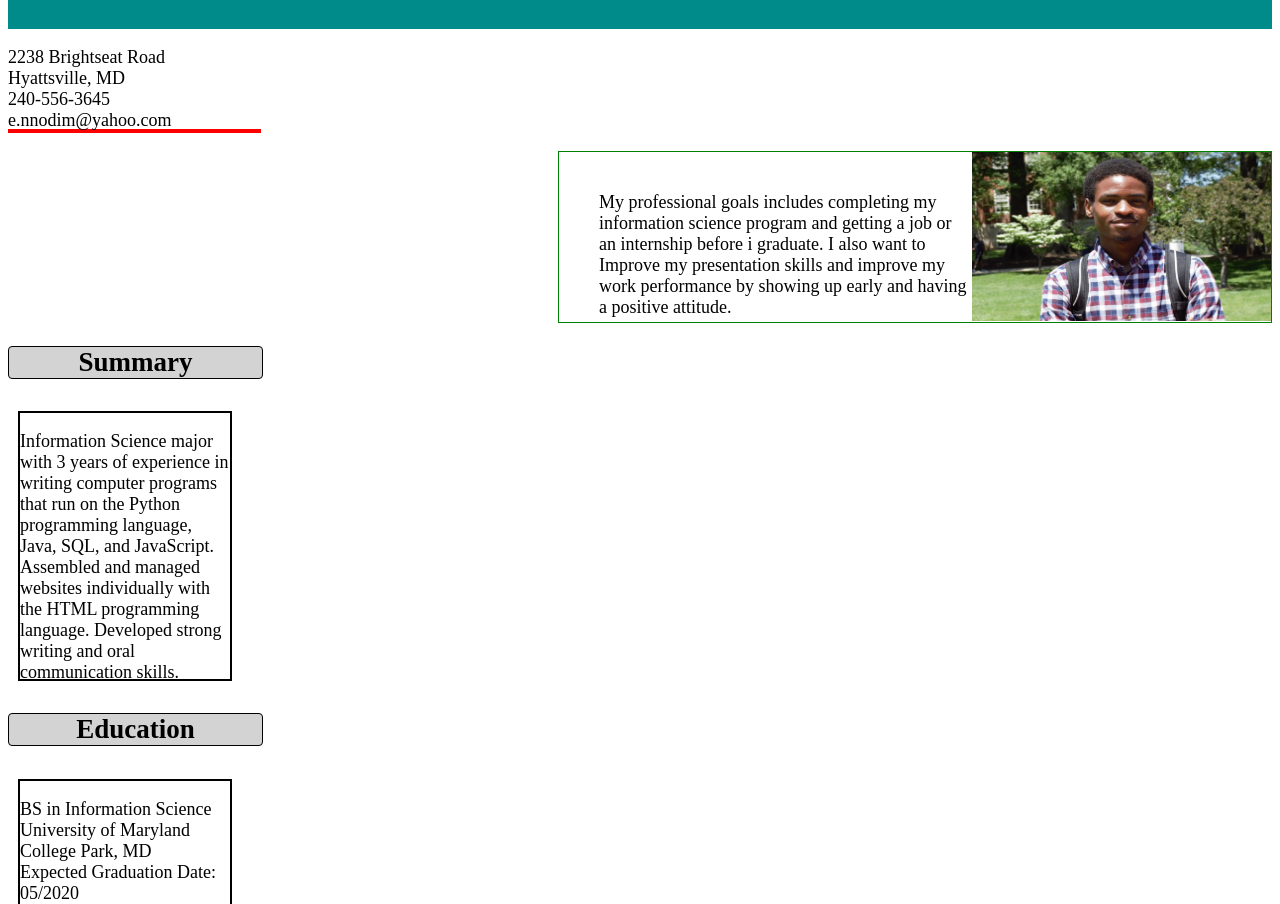
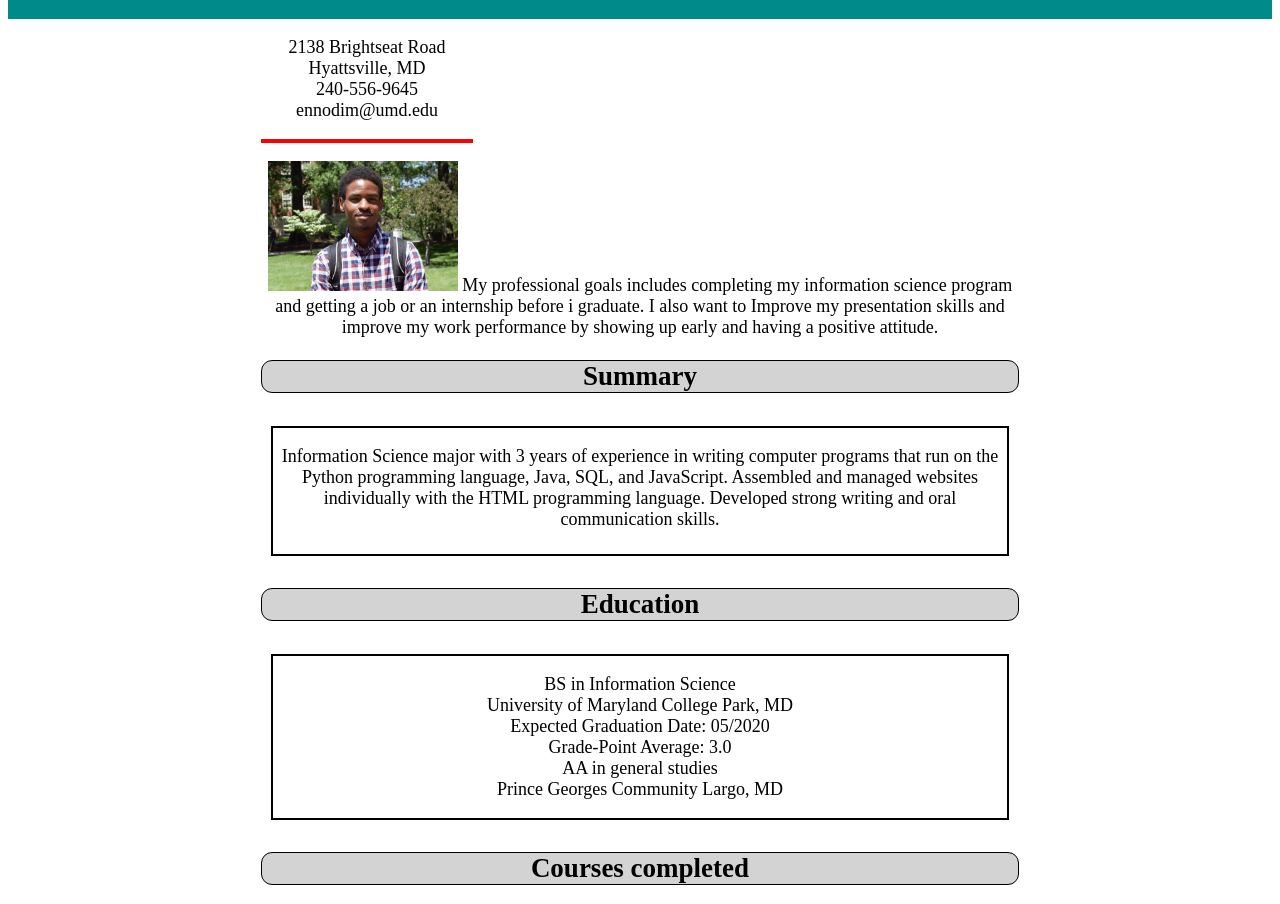
Before and after one commit to emmanuel-nnodim/INST-377, a plain HTML site: page index.html in a window 1280 px wide. Shown: the part 109-1013 px from the top of the page. Drawn offline with Linux system fonts and the light colour scheme.

Commit message:
Final Update#2

```diff
--- a/index.html
+++ b/index.html
@@ -1,5 +1,5 @@
 <!DOCTYPE html>
-<html>
+<html lang="en-US">
 
 <head>
     <title>Assignment 1: HTML & CSS </title>
@@ -7,33 +7,30 @@
 </head>
 
 <body>
-    <div class="container">
     <div class="name_header">
         <h1>Emmanuel Nnodim</h1>
     </div>
+    <div class="container">
         <div class="personal_info">
             <p>
-                2238 Brightseat Road<br>
+                2138 Brightseat Road<br>
                 Hyattsville, MD<br>
-                240-556-3645<br>
-                e.nnodim@yahoo.com
+                240-556-9645<br>
+                ennodim@umd.edu
             </p>
         </div>
 
-        <div>
-            <img src="my_portrait_pic.jpg" title="This is my portrait photo" width="300" height="170" align="right">
-            <p id="box">My professional goals includes completing my information science program and getting a
+        <div class="image">
+            <p>
+                <img class="site_image" src="my_portrait_pic.jpg" title="This is my portrait photo">
+                My professional goals includes completing my information science program and getting a
                 job or an internship before i graduate. I also want to Improve my presentation skills and improve
                 my work performance by showing up early and having a positive attitude.
-
             </p>
         </div>
-
-        <div class="background_info">
         <h2 class="sum_edu_heading">Summary</h2>
-
         <div class="Edu-Sum-flexbox-container">
-                <div class=" flex-item Sum_flexbox">
+            <div class="Sum_flexbox flex-item2">
                 <p>Information Science major with 3 years of experience in writing computer programs that run on
                     the Python programming language, Java, SQL,
                     and JavaScript. Assembled and managed websites individually with the HTML programming language.
@@ -44,7 +41,7 @@
             </div>
 
             <h2 class="sum_edu_heading">Education</h2>
-                <div class="flex-item EDU_flexbox">
+            <div class="EDU_flexbox flex-item2">
                 <p>BS in Information Science<br>
                     University of Maryland College Park, MD<br>
                     Expected Graduation Date: 05/2020<br>
@@ -52,7 +49,6 @@
                     AA in general studies<br>
                     Prince Georges Community Largo, MD<br>
                 </p>
-                </div>
             </div>
         </div>
 
@@ -98,7 +94,7 @@
 
         <div class="flexbox_container">
             <div class="flexbox_item flexbox_item_1">
-                <p><b>Microsoft</b><br>
+                <p> <ins><b>Microsoft</b></ins> <br>
                     Job Description: Set up, configure, and support Microsoft windows operating systems,
                     Microsoft Office suite of applications, and other windows based applications including all patch
                     and service pack levels.
@@ -108,7 +104,7 @@
                 </p>
             </div>
             <div class="flexbox_item flexbox_item_2">
-                <p><b>Facebook</b><br>
+                <p> <ins><b>Facebook</b></ins> <br>
                     Job Description: Includes providing analytical, strategic, and operational support for Facebook's
                     business product marketing organization.
                     New employees are responsible for establishing and refining rhythm of business analyses and weekly
@@ -119,7 +115,7 @@
 
             </div>
             <div class="flexbox_item flexbox_item_3">
-                <p><b>Accountant</b><br>
+                <p> <ins><b>Accountant</b></ins> <br>
                     Job Description:Analyze financial information and prepare financial reports to determine or maintain
                     record of assets, liabilities,
                     profit and loss, tax liability, or other financial activities within an organization.
@@ -128,9 +124,10 @@
                     completeness, and conformance to reporting and procedural standardsPrepare, examine, and analyze
                     accounting records, financial statements,
                     and other financial reports to assess accuracy, completeness, and conformance to reporting and
-                    procedural standards
+                    procedural standards.
                 </p>
             </div>
+
         </div>
 
     </div>
--- a/styles.css
+++ b/styles.css
@@ -1,108 +1,97 @@
-.container{
-    background-color:white;
-    font-size: 18px;
+.container {
+  width: 60%;
+  text-align: center;
+  margin: 0 auto;
+  background-color: white;
+  font-size: 18px;
 }
 
-#box{
-    text-align: left;
-    position: relative;
-    margin-left: 550px;
-    width:50%;
-    height: 90px;
-    border:1px solid green;
-    padding:40px;
+.name_header {
+  background-color: darkcyan;
+  color: white;
+  text-align: center;
+  padding: 20px 30px 20px 60px;
+}
+.personal_info {
+  border-bottom: 4px solid red;
+  width: 28%;
 }
 
-.name_header{
-    background-color:darkcyan;
-    color:white;
-    text-align:center;
-    padding:20px 30px 20px 60px;
+.heading2,
+.sum_edu_heading {
+  border: 1px solid black;
+  border-radius: 11px;
+  text-align: center;
+  background-color: lightgrey;
 }
-.personal_info{
-    border-bottom: 4px solid red;
-    width:20%;
-    height: 82px;
+h2:hover {
+  background-color: yellow;
+  color: red;
 }
 
-.heading2,.sum_edu_heading{
-    border: 1px solid black;
-    border-radius: 4px;
-    /*width:25%;*/
-    text-align:center;
-    background-color:lightgrey;
-}
-.sum_edu_heading{
-    width:20%;
+.para,
+ul {
+  border: 10px outset rgb(184, 221, 212);
+  padding: 50px;
+  margin: auto;
+  text-align: left;
 }
 
-.para,ul{
-    border:10px outset rgb(184, 221, 212);
-    width:500px;
-
-    padding:50px;
-    margin:auto;
-    text-align: left;
+.site_image {
+  width: 190px;
+  height: 130px;
 }
 
-
-.flexbox_container{
-    display:flex;
-    justify-content: space-between;
-    color:darkslateblue;
-    font-family:Georgia;
-
+.flexbox_container {
+  display: flex;
+  flex-direction: row;
 }
-.flexbox_item{
-    width:auto;
-    height: auto;
-    margin:10px;
-    border:2px double black;
-    background-color:white;
-
+.flexbox_item {
+  width: auto;
+  height: auto;
+  margin: 10px;
+  border: 2px double black;
+  background-color: white;
 }
 
-.flexbox_item_1{
-    min-height: 100px;
+.flexbox_item_1,
+.flexbox_item_2,
+.flexbox_item_3 {
+  min-height: 100px;
+  background-color: lightyellow;
+  font-family: Georgia;
+  font-size: 19px;
 }
 
-.flexbox_item_2{
-    min-height: 100px;
+.Edu-Sum-flexbox-container {
+  display: flex;
+  text-align: center;
+  flex-direction: column;
 }
 
-.flexbox_item_3{
-    min-height: 100px;
+.flex-item2 {
+  width: auto;
+  margin: 10px;
+  border: 2px solid black;
+  background-color: white;
 }
 
-
-
-.Edu-Sum-flexbox-container{
-    display:flex;
-    flex-direction: column;
+.Sum_flexbox {
+  min-height: 126px;
 }
 
-.flex-item{
-    width:210px;
-    height: 210px;
-    margin:10px;
-    border:2px solid black;
-    background-color:white;
+.EDU_flexbox {
+  min-height: 100px;
 }
 
-.Sum_flexbox{
-    height: 266px;
-}
+/*Work Cited:
+CSS-TRICKS. (2019, September 4). Retrieved from A complete Guide to Flexbox:
+    https://css-tricks.com/snippets/css/a-guide-to-flexbox/
 
-.EDU_flexbox{
-    min-height: 100px;
+Mollick, F. A. (n.d.). CodeSpeedy. Retrieved from Change text color on mouse hover:
+    https://www.codespeedy.com/change-text-color-on-mouse-hover-css-code/
 
-}
-
-
-/*Work Cited:
-
-Works Cited
-Simplified, W. D. (2018, September 27). YouTube. Retrieved from YouTube: https://www.youtube.com/watch?v=fYq5PXgSsbE
-
+Shields, M. (2013, may 20). CSS-TRICKS. Retrieved from Replace the Image in an <img> with CSS:
+     https://css-tricks.com/replace-the-image-in-an-img-with-css/
 
 */
```
Lines whose indentation alone changed are shown as unchanged.
